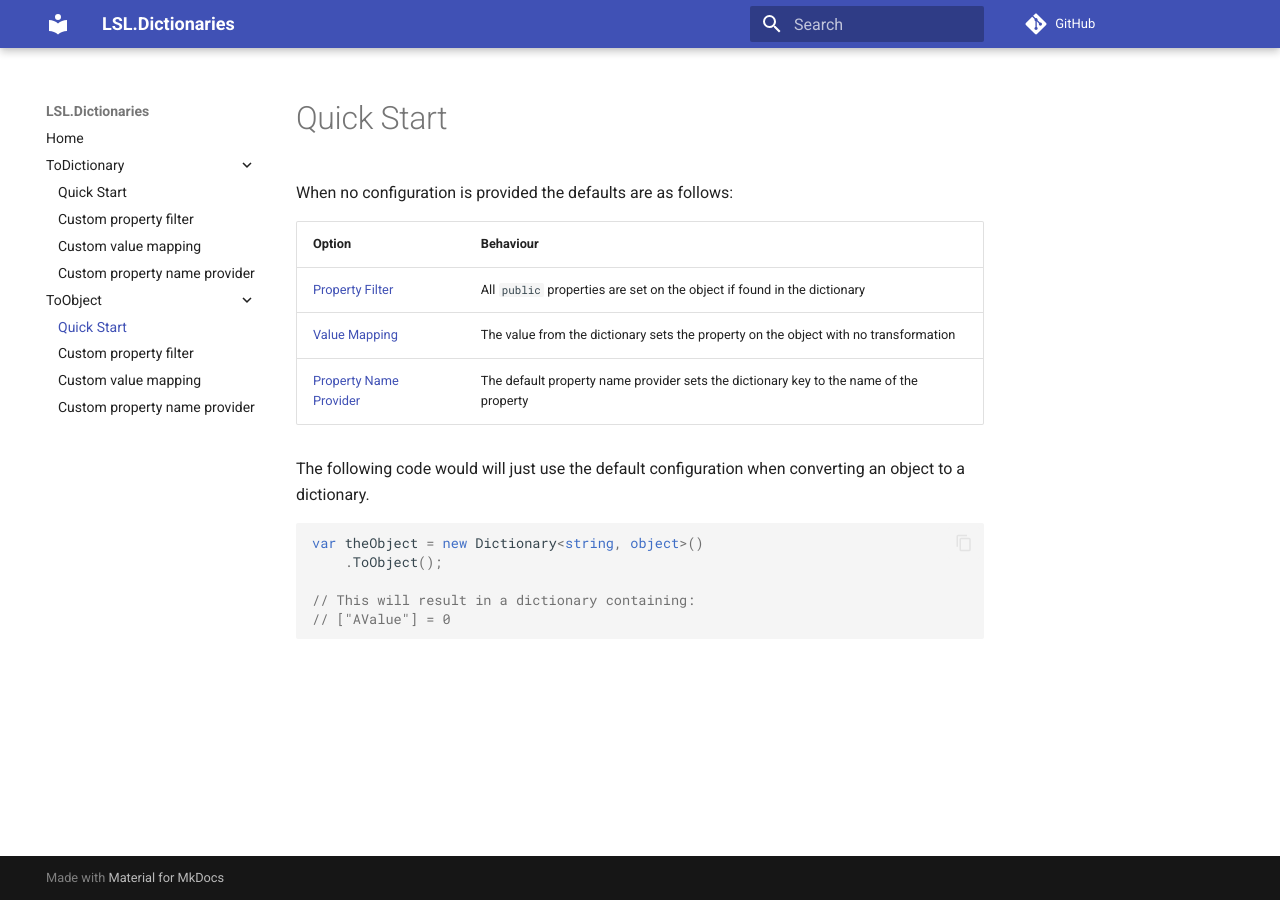
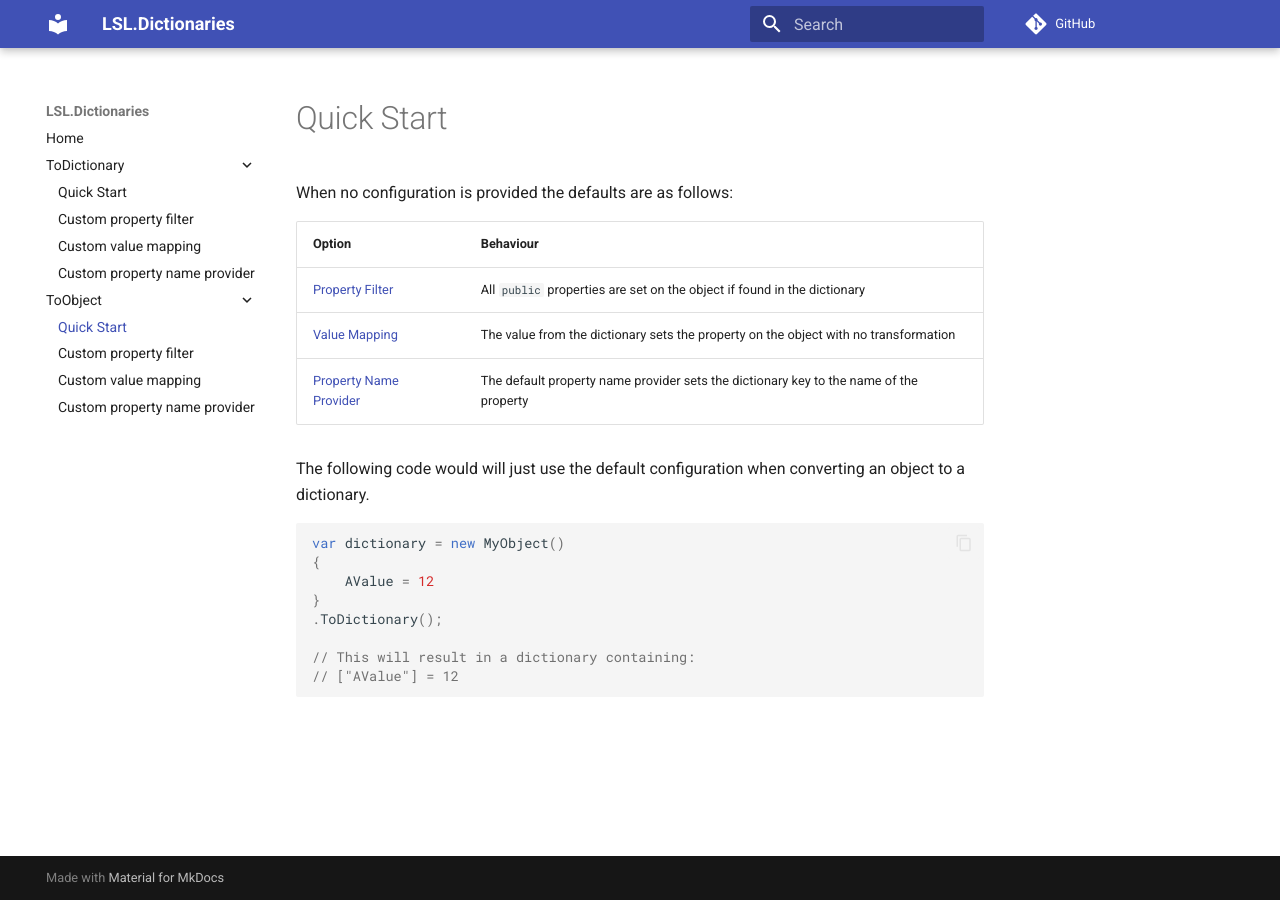
Before and after one commit to alunacjones/LSL.Dictionaries, an MkDocs documentation site: the page built from docs/ToObject/01-basic.md, in a window 1280 px wide. Built offline with MkDocs 1.6.1 and Material for MkDocs 9.7.7, drawn with Linux system fonts in a browser that asks for light colours; comment, search, counter and statistics services are not loaded.

Commit message:
docs again

````diff
--- a/docs/ToObject/01-basic.md
+++ b/docs/ToObject/01-basic.md
@@ -12,11 +12,14 @@ The following code would will just use the default configuration when converting
 dictionary.
 
 ```csharp { data-fiddle="zNzuYm" }
-var theObject = new Dictionary<string, object>()
-    .ToObject();
+var dictionary = new MyObject()
+{
+    AValue = 12
+}
+.ToDictionary();
 
 // This will result in a dictionary containing:
-// ["AValue"] = 0
+// ["AValue"] = 12
 ```
 
 [Property Filter]: ./02-custom-property-filter.md
````
